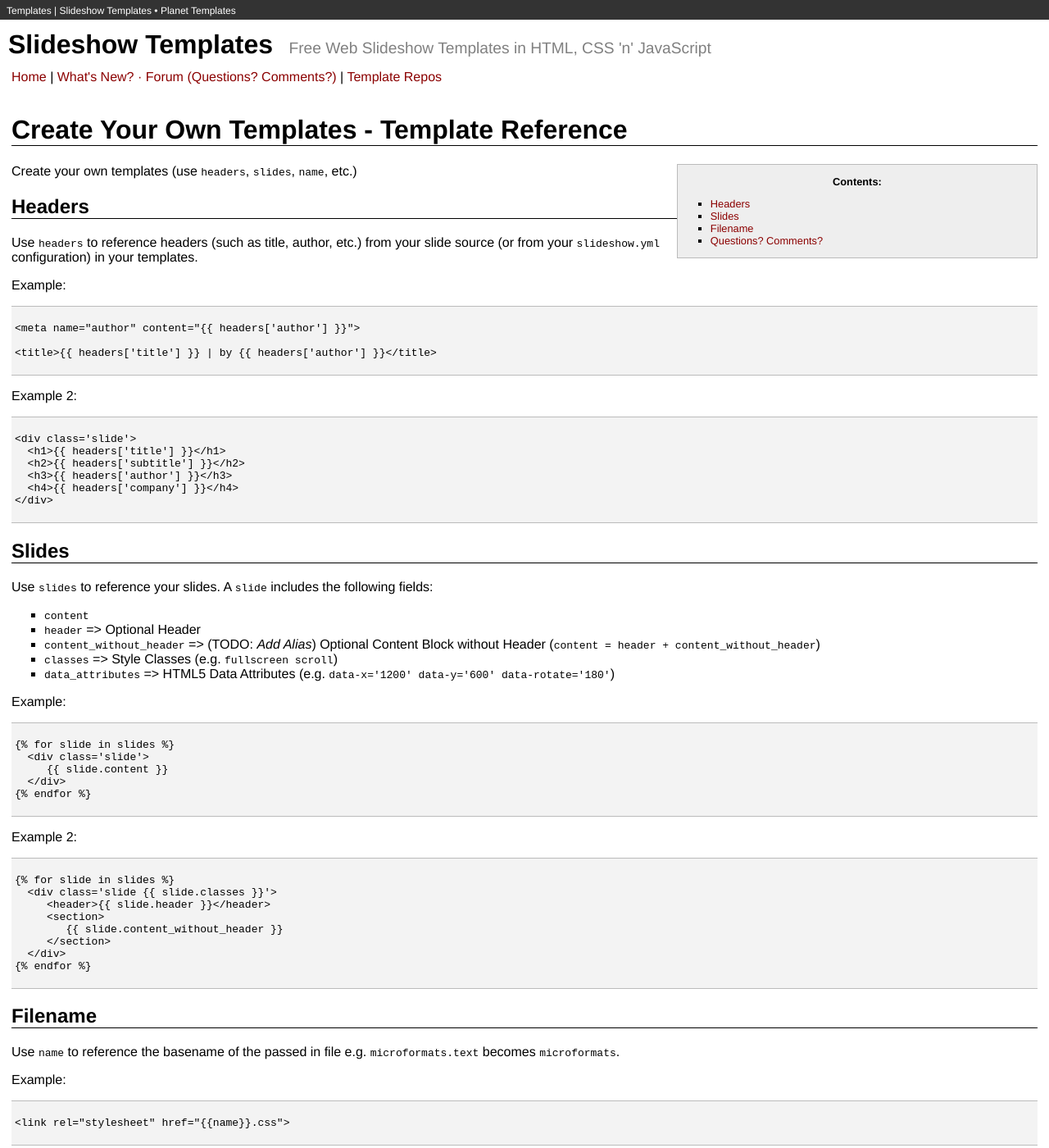
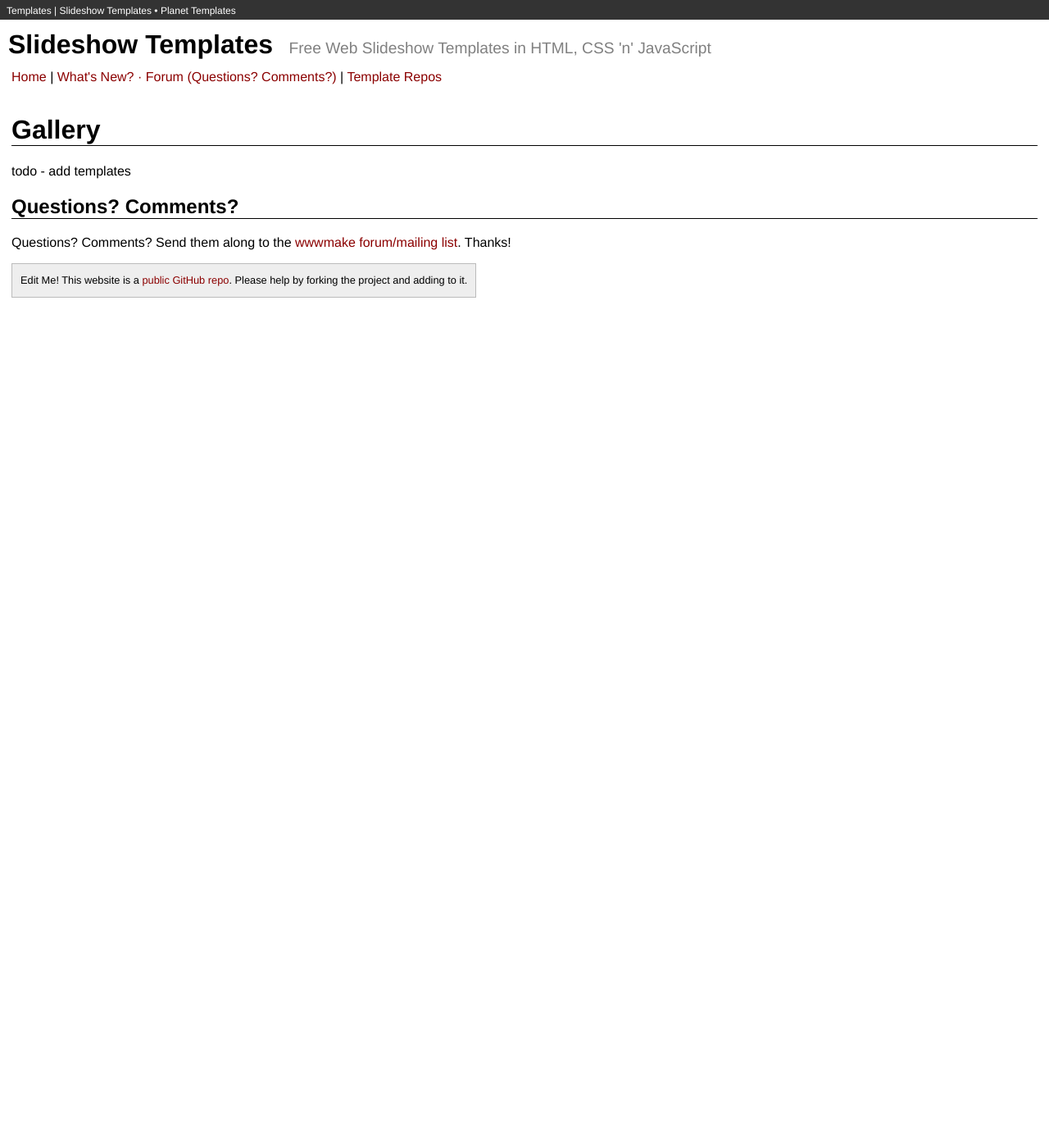
Before and after one commit to slideshow-templates/slideshow-templates.github.io, a Jekyll site: the page built from index.md, in a window 1280 px wide and 1400 px high. Shown: the whole window at 82% size. Built offline with Jekyll 4.4.1, drawn with Linux system fonts in a browser that asks for light colours.

Commit message:
Update index.md

````diff
--- a/index.md
+++ b/index.md
@@ -1,101 +1,10 @@
 ---
 layout: default
-title: Create Your Own Templates - Template Reference
+title: Gallery
 ---
 
 # {{ page.title }}
 
-<div class="toc" markdown="1">
-Contents:
-
-* [Headers](#headers)
-* [Slides](#slides)
-* [Filename](#filename)
-* [Questions? Comments?](#questions)
-</div>
-
-
-Create your own templates (use `headers`, `slides`, `name`, etc.)
-
-
-## Headers  {#headers}
-
-Use `headers` to reference headers (such as title, author, etc.) from your slide source
-(or from your `slideshow.yml` configuration) in your templates.
-
-Example:
-
-```
-{% raw %}
-<meta name="author" content="{{ headers['author'] }}">
-
-<title>{{ headers['title'] }} | by {{ headers['author'] }}</title>
-{% endraw %}
-```
-
-Example 2:
-
-```
-{% raw %}
-<div class='slide'>
-  <h1>{{ headers['title'] }}</h1>
-  <h2>{{ headers['subtitle'] }}</h2>
-  <h3>{{ headers['author'] }}</h3>
-  <h4>{{ headers['company'] }}</h4>
-</div>
-{% endraw %}
-```
-
-
-## Slides   {#slides}
-
-Use `slides` to reference your slides. A `slide` includes the following fields:
-
-* `content`
-* `header`   => Optional Header
-* `content_without_header`   => (TODO: _Add Alias_) Optional Content Block without Header (`content = header + content_without_header`)
-* `classes`   =>  Style Classes (e.g. `fullscreen scroll`)
-* `data_attributes`  => HTML5 Data Attributes (e.g. `data-x='1200' data-y='600' data-rotate='180'`)
-
-Example:
-
-```
-{% raw %}
-{% for slide in slides %}
-  <div class='slide'>
-     {{ slide.content }}
-  </div>
-{% endfor %}
-{% endraw %}
-```
-
-Example 2:
-
-```
-{% raw %}
-{% for slide in slides %}
-  <div class='slide {{ slide.classes }}'>
-     <header>{{ slide.header }}</header>
-     <section>
-        {{ slide.content_without_header }}
-     </section>
-  </div>
-{% endfor %}
-{% endraw %}
-```
-
-
-## Filename    {#filename}
-
-Use `name` to reference the basename of the passed in file e.g. `microformats.text` becomes `microformats`.
-
-Example:
-
-```
-{% raw %}
-<link rel="stylesheet" href="{{name}}.css">
-{% endraw %}
-```
-
+todo - add templates
 
 {% include questions.md %}
````
